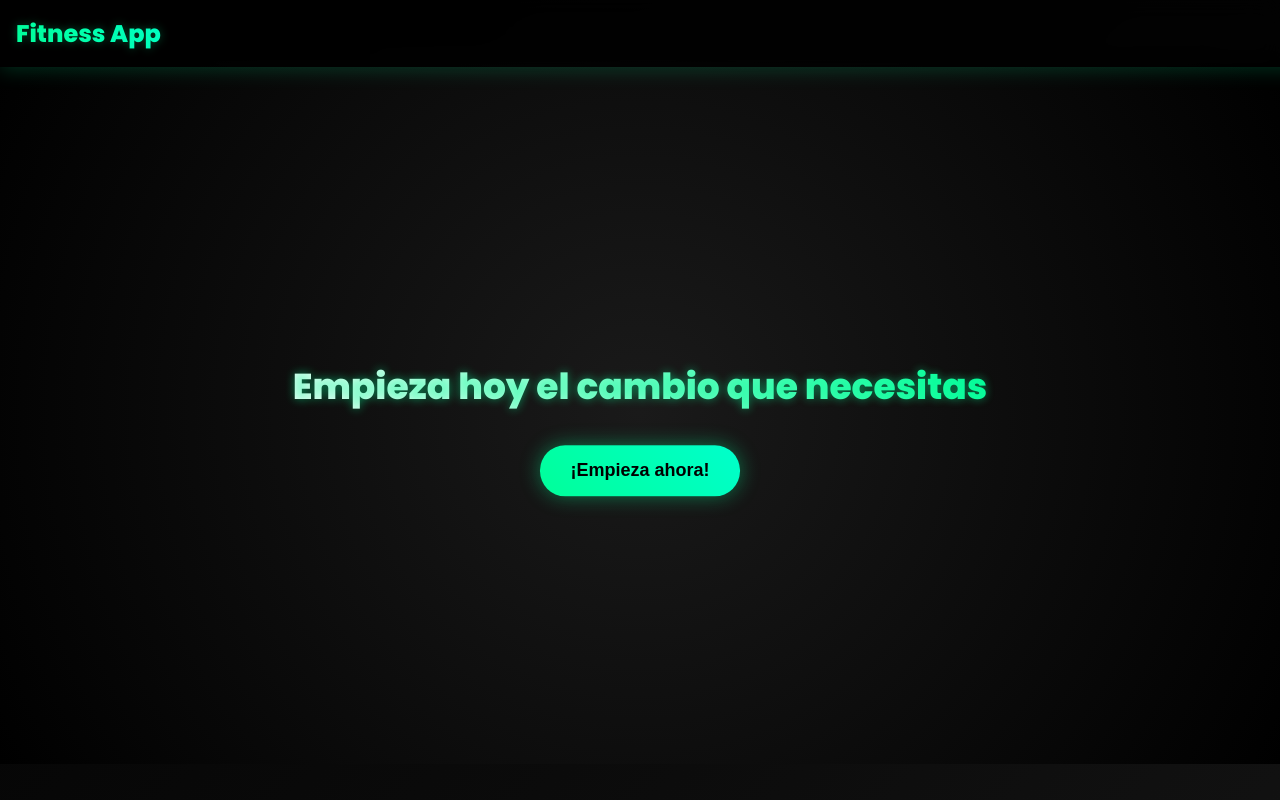
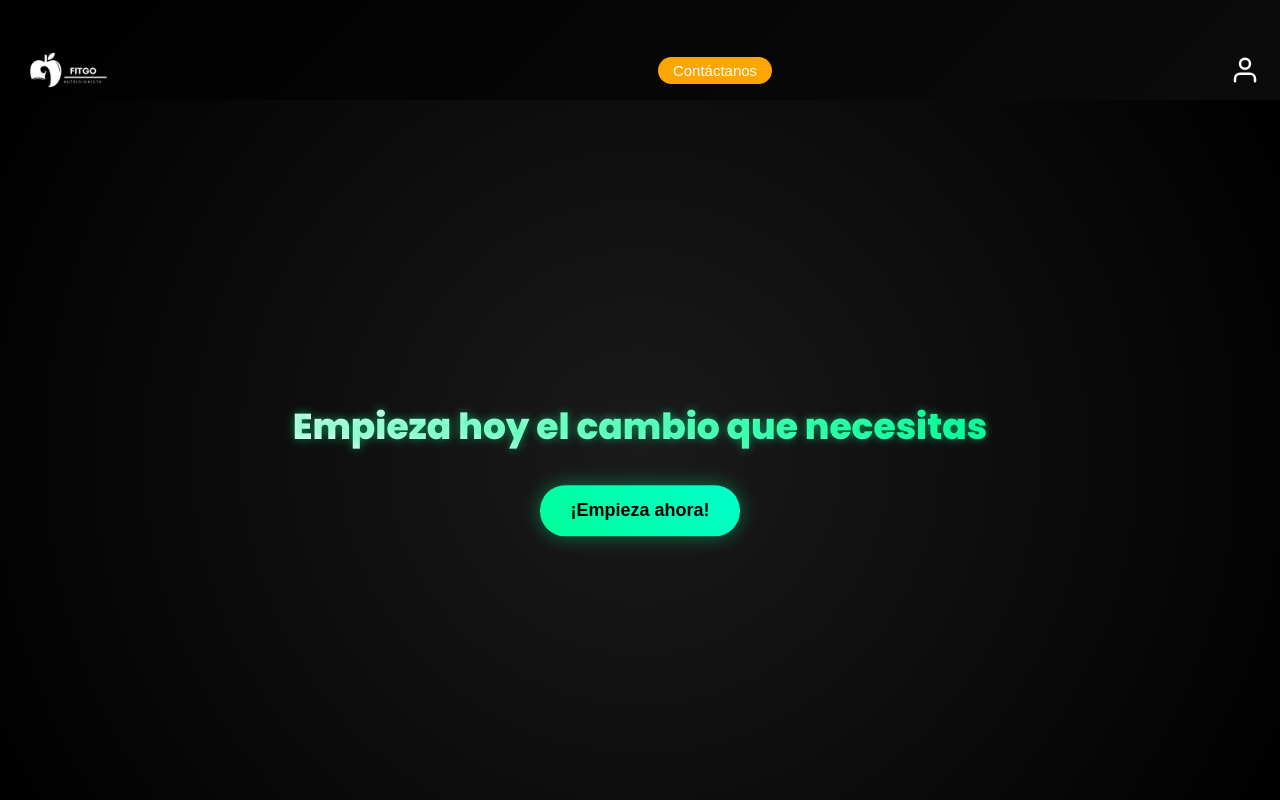
Before and after one commit to Rubendelacereza/FitnessGo, a plain HTML site: page fitness.html in a window 1280 px wide. Shown: the top 800 px of the page. Drawn offline with Linux system fonts and the light colour scheme.

Commit message:
header actual

```diff
--- a/fitness.css
+++ b/fitness.css
@@ -8,14 +8,48 @@ body {
   }
 
   header {
-    padding: 1rem;
-    background: rgba(0, 0, 0, 0.8);
-    backdrop-filter: blur(10px);
-    position: fixed;
-    width: 100%;
+    display: flex;
+    justify-content: space-between;
+    align-items: center;
+    padding: 20px;
+    position: absolute;
     top: 0;
-    z-index: 1000;
-    box-shadow: 0 2px 20px rgba(0, 255, 153, 0.2);
+    left: 0;
+    right: 0;
+    z-index: 10;
+  }
+
+  header .logo {
+      display: flex;
+      align-items: center;
+      font-size: 1.5em;
+  }
+
+  header .logo svg {
+      margin-right: 10px;
+      width: 40px;
+      height: 40px;
+  }
+
+  header .user-icon {
+    cursor: pointer;
+    width: 30px;
+    height: 30px;
+  }
+  header .user-icon svg {
+      width: 100%;
+      height: 100%;
+  }
+  header .cta-header-button {
+    padding: 5px 15px;
+    font-size: 15px;
+    background-color: orange;
+    color: white;
+    border: none;
+    border-radius: 20px;
+    cursor: pointer;
+    transition: transform 0.3s ease, background-color 0.3s ease;
+    margin-left: 80px;
   }
 
   nav {
@@ -49,6 +83,7 @@ body {
     background: radial-gradient(circle at center, #1a1a1a 0%, #000000 100%);
     overflow: hidden;
     padding: 2rem;
+    margin-top:40px;
   }
 
   .hero::before {
--- a/fitness.html
+++ b/fitness.html
@@ -7,11 +7,15 @@
   <link rel="stylesheet" href="fitness.css">
 </head>
 <body>
-  <header>
-    <nav>
-      <div class="logo">Fitness App</div>
-    </nav>
-  </header>
+    <header>
+        <div class="logo">
+          <img src="/img/logo.png" alt="Fitness Logo" width="100" height="100">
+        </div>
+        <button class="cta-header-button">Contáctanos</button>
+        <div class="user-icon">
+          <svg xmlns="http://www.w3.org/2000/svg"  viewBox="0 0 24 24" fill="none" stroke="#fff" stroke-width="2" stroke-linecap="round" stroke-linejoin="round"><path d="M20 21v-2a4 4 0 0 0-4-4H8a4 4 0 0 0-4 4v2"></path><circle cx="12" cy="7" r="4"></circle></svg>
+        </div>
+      </header>
 
   <main>
     <section class="hero">
```
